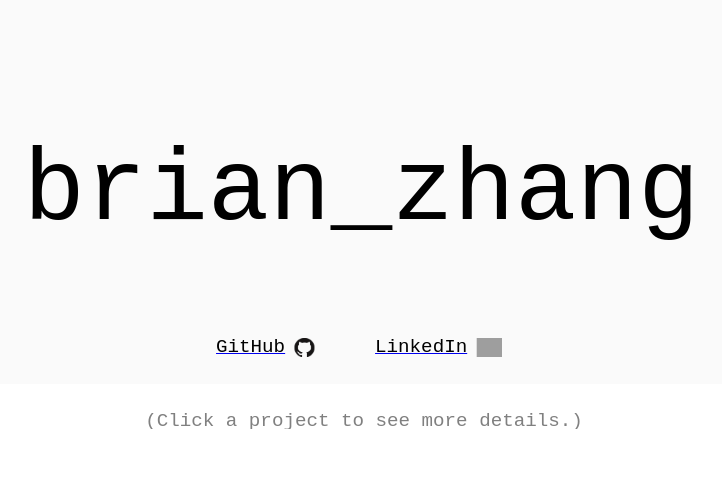
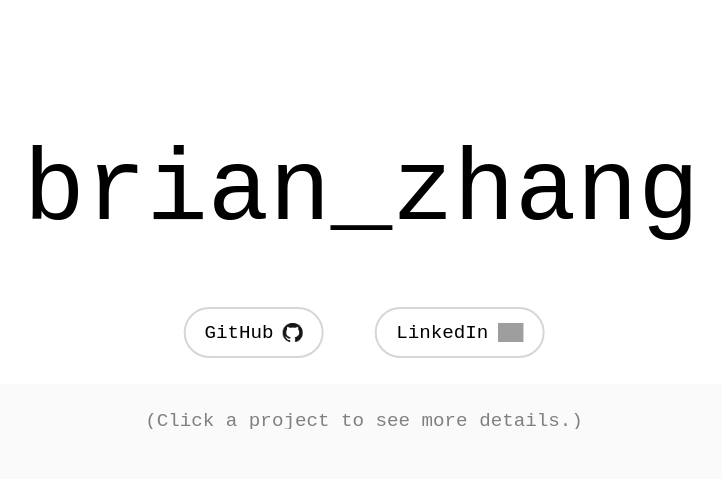
Before and after one commit to BrianZhang1/Personal-Site, a Django app: page / in a window 1280 px wide. Shown: the top 479 px of the page, without its empty margins (276-998 px from the left). Run offline with Django 4.2, Linux system fonts and the light colour scheme; data that the repository does not hold is empty; grey boxes are pictures that could not be loaded.

Commit message:
Changed colours and buttons for a more modern comfortable look

```diff
--- a/personalsite/portfolio/static/portfolio/index.js
+++ b/personalsite/portfolio/static/portfolio/index.js
@@ -86,7 +86,6 @@ function handlePortfolioClick(event, data) {
     }
     else {
         // initial display area fade left animation
-        displayArea.classList.add("darken");
         initialDisplay.classList.add("fade-left");
         initialDisplay.classList.add("opacity-0");
 
@@ -97,7 +96,6 @@ function handlePortfolioClick(event, data) {
                 itemDisplay.classList.remove("opacity-0");
                 backButton.onclick = () => {
                     document.querySelector("#item-display > iframe").src = ""; // stop video if it's playing
-                    displayArea.classList.remove("darken");
                     itemDisplay.classList.add("opacity-0");
                     setTimeout(() => {
                         itemDisplay.classList.add("display-none");
--- a/personalsite/portfolio/static/portfolio/styles.css
+++ b/personalsite/portfolio/static/portfolio/styles.css
@@ -11,6 +11,10 @@ html {
 body, h1, h2, h3, h4, h5, h6, p {
     margin: 0;
     padding: 0;
+}
+
+a {
+    text-decoration: none;
 }
 
 h1, h2, h3, h4, h5, h6, p {
@@ -115,7 +119,7 @@ General Styles
 .inline-img {
     display: inline;
     height: 1em;
-    margin: 0 0.5em;
+    margin: 0 0 0 0.5em;
 }
 
 .vertical-bar {
@@ -123,6 +127,21 @@ General Styles
     height: 24vw;
     width: 1vw;
     margin: 0 2vw;
+}
+
+.rounded-border {
+    border: 0.2vw solid #d6d6d6;
+    border-radius: 4vw;
+    padding: 1vw 1.5vw;
+    transition: border-color 0.2s ease;
+}
+
+.rounded-border:hover {
+    border: 0.2vw solid #a6a6a6;
+}
+
+.text-spaced {
+    line-height: 2.5vw;
 }
 
 
@@ -133,7 +152,7 @@ ID-Specific Styles
 
 #display-area {
     position: relative;
-    background-color: rgb(250, 250, 250);
+    background-color: white;
     height: 30vw;
 }
 
@@ -181,6 +200,7 @@ ID-Specific Styles
     border: none;
     opacity: 0.6;
     border-radius: 5%;
+    background-color: white;
 }
 #item-display > button:hover {
     opacity: 1;
@@ -193,12 +213,15 @@ ID-Specific Styles
     margin-right: 5vw;
 }
 #item-display p {
-    line-height: 2.5vw;
     margin-bottom: 1vw;
 }
 #item-display > iframe {
     width: 40vw;
     height: 90%;
+}
+
+#portfolio-area-wrapper {
+    background-color: rgb(250, 250, 250);
 }
 
 #portfolio-area {
--- a/personalsite/portfolio/templates/portfolio/index.html
+++ b/personalsite/portfolio/templates/portfolio/index.html
@@ -19,13 +19,13 @@
                 </h1>
                 <button id="skip-animation-button" class="absolute-float-from-bottom"><p>Skip Animation</p></button>
                 <div class="display-none absolute-centered-horizontal absolute-float-from-bottom flex-row-centered opacity-0 opacity-transition-slow">
-                    <a href="https://github.com/BrianZhang1" target="_blank" class="margin-small-horizontal">
+                    <a href="https://github.com/BrianZhang1" target="_blank" class="margin-small-horizontal rounded-border">
                         <p class="flex-row-centered">
                             GitHub
                             <img src="{% static 'portfolio/images/github-logo.png' %}" alt="github logo" class="inline-img">
                         </p>
                     </a>
-                    <a href="https://www.linkedin.com/in/brian-zhang-bz/" target="_blank" class="margin-small-horizontal">
+                    <a href="https://www.linkedin.com/in/brian-zhang-bz/" target="_blank" class="margin-small-horizontal rounded-border">
                         <p class="flex-row-centered">
                             LinkedIn
                             <img src="{% static 'portfolio/images/linkedin-logo.png' %}" alt="linkedin logo" class="inline-img">
@@ -39,9 +39,9 @@
                     <div class="vertical-bar"></div>
                     <div class="flex-column-start-aligned">
                         <h2></h2>
-                        <p></p>
+                        <p class="text-spaced"></p>
                         <a href="https://github.com/BrianZhang1" target="_blank">
-                            <p class="flex-row-centered">
+                            <p class="flex-row-centered rounded-border">
                                 View on GitHub
                                 <img src="{% static 'portfolio/images/github-logo.png' %}" alt="github logo" class="inline-img">
                             </p>
```
